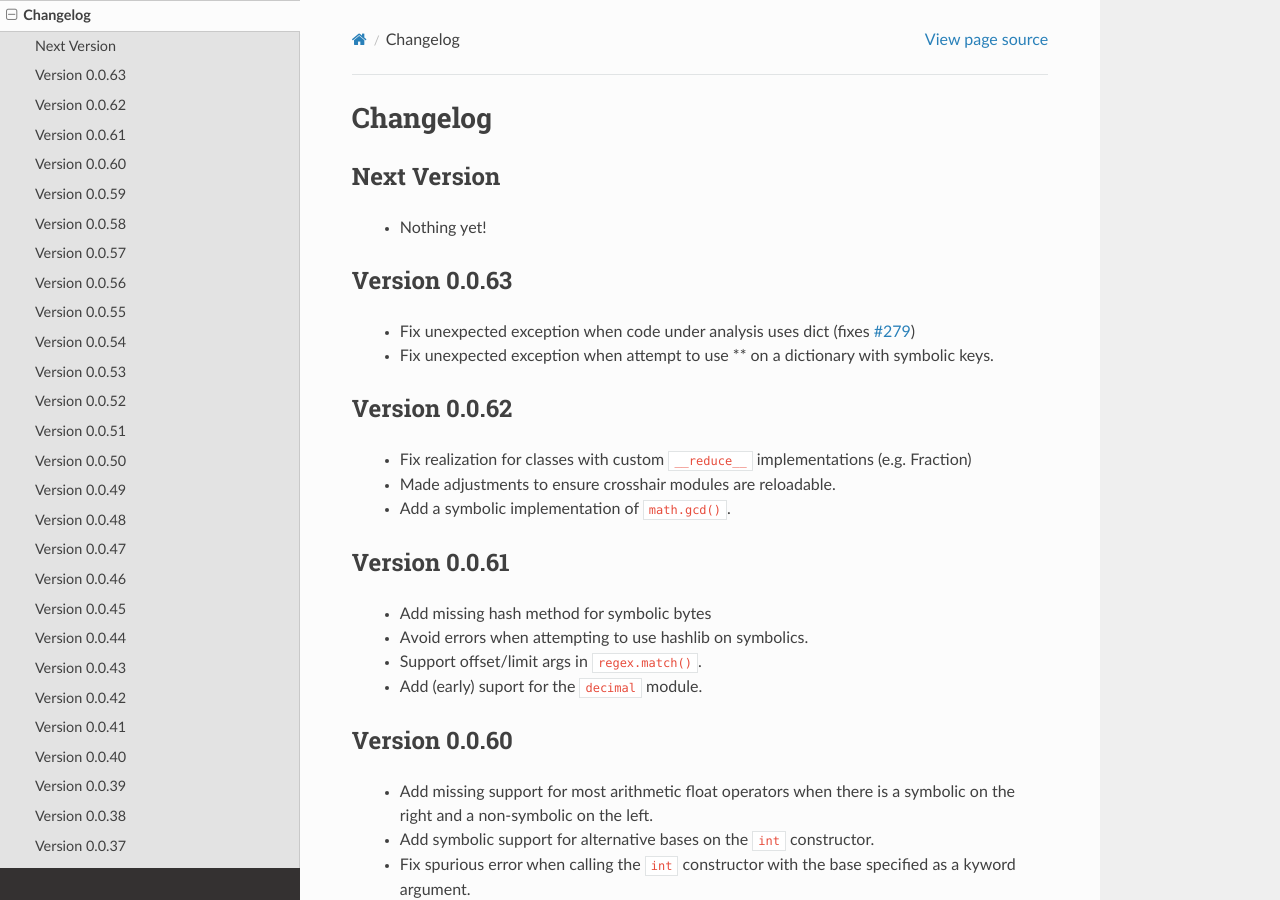
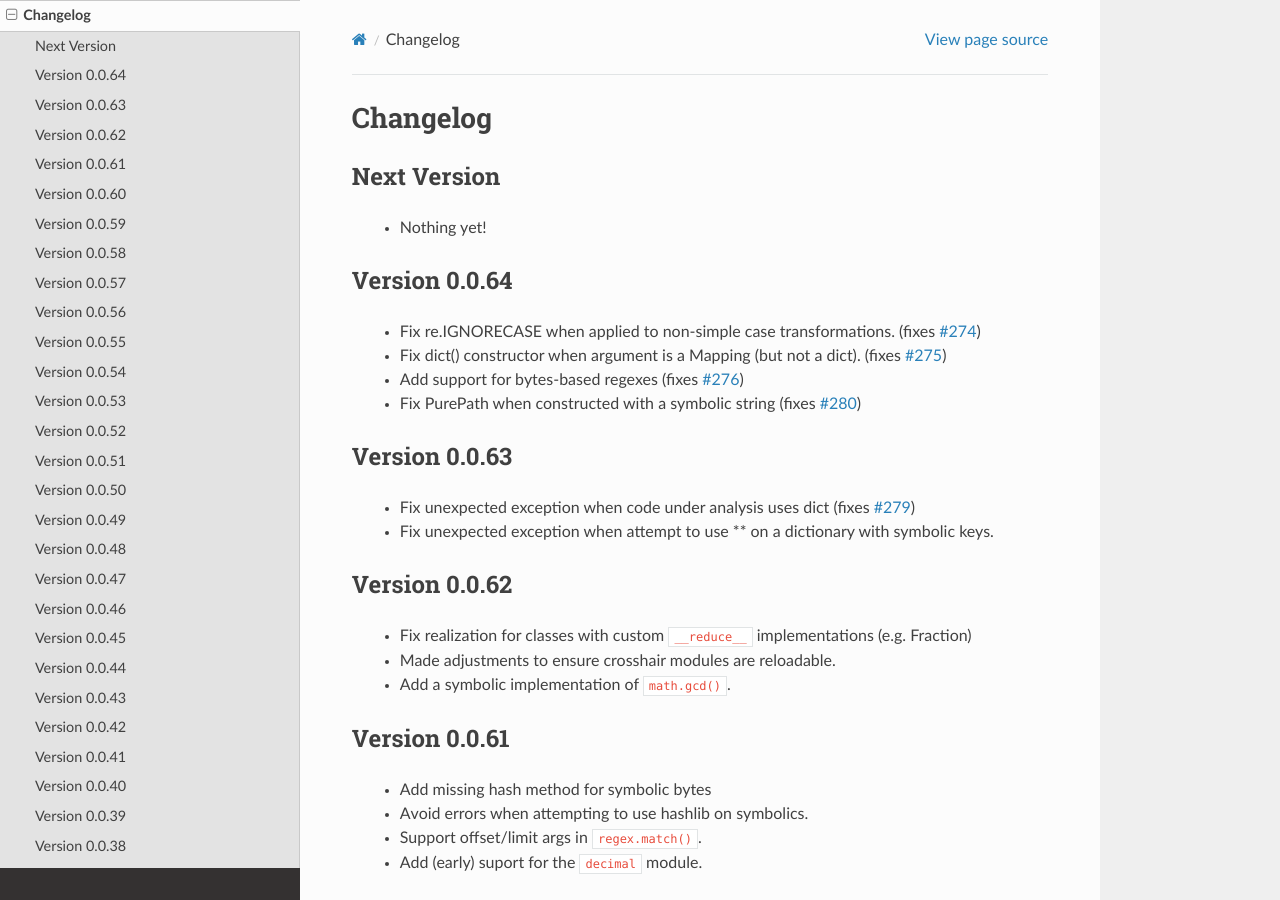
Before and after one commit to pschanely/CrossHair, a Sphinx documentation site: the page built from doc/source/changelog.rst, in a window 1280 px wide and 900 px high. Built offline with Sphinx 7.4.7 and the Read the Docs theme 2.0.0, drawn with Linux system fonts in a browser that asks for light colours; the version number is read from the project's files by our own code.

Commit message:
Update changelog

```diff
--- a/doc/source/changelog.rst
+++ b/doc/source/changelog.rst
@@ -7,6 +7,19 @@ Next Version
 ------------
 
   * Nothing yet!
+
+
+Version 0.0.64
+--------------
+
+  * Fix re.IGNORECASE when applied to non-simple case transformations.
+    (fixes `#274 <https://github.com/pschanely/CrossHair/issues/274>`__)
+  * Fix dict() constructor when argument is a Mapping (but not a dict).
+    (fixes `#275 <https://github.com/pschanely/CrossHair/issues/275>`__)
+  * Add support for bytes-based regexes
+    (fixes `#276 <https://github.com/pschanely/CrossHair/issues/276>`__)
+  * Fix PurePath when constructed with a symbolic string
+    (fixes `#280 <https://github.com/pschanely/CrossHair/issues/280>`__)
 
 
 Version 0.0.63
```
